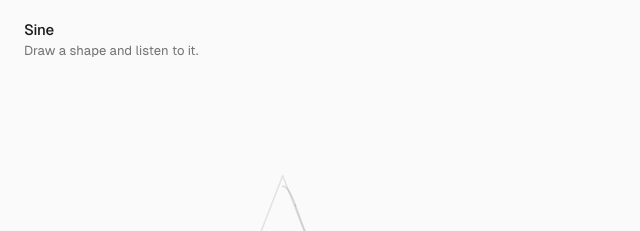
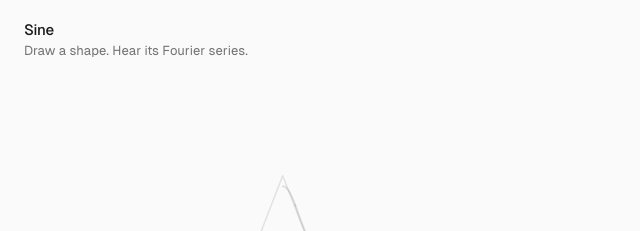
Before and after one commit to mikeygonz/sine, a website: page index.html in a window 1280 px wide. Shown: the top 231 px of the page, 0-640 px from the left. Drawn offline with Linux system fonts and the light colour scheme; no server answers.

Commit message:
use one line everywhere: draw a shape, hear its fourier series

```diff
--- a/api/draw.js
+++ b/api/draw.js
@@ -1,4 +1,4 @@
-// Optional. Powers the "Draw anything" box; the rest of Sine needs no server.
+// Optional. Powers the "Type something for AI to draw" box; the rest of Sine needs no server.
 // POST /api/draw {prompt} -> text/plain stream of "x,y\n" points (0-1000 box).
 // GET /api/draw -> {ok}: whether a gateway token is set, so the page knows to show the box.
 // The model writes sparse key points; each one is joined to the last with a spline (_spline.js)
--- a/index.html
+++ b/index.html
@@ -5,14 +5,14 @@
     <meta name="viewport" content="width=device-width, initial-scale=1, viewport-fit=cover" />
     <meta name="theme-color" content="#fafafa" />
     <title>Sine</title>
-    <meta name="description" content="Draw a shape and listen to it." />
+    <meta name="description" content="Draw a shape. Hear its Fourier series." />
     <link rel="icon" href="apple-touch-icon.png" />
     <link rel="apple-touch-icon" href="apple-touch-icon.png" />
     <!-- Share previews -->
     <meta property="og:type" content="website" />
     <meta property="og:site_name" content="Sine" />
     <meta property="og:title" content="Sine" />
-    <meta property="og:description" content="Draw a shape and listen to it." />
+    <meta property="og:description" content="Draw a shape. Hear its Fourier series." />
     <meta property="og:url" content="https://sine.gonz.co/" />
     <meta property="og:image" content="https://sine.gonz.co/og.png?v=2" />
     <meta property="og:image:width" content="1200" />
@@ -28,7 +28,7 @@
     <meta property="og:video:height" content="630" />
     <meta name="twitter:card" content="summary_large_image" />
     <meta name="twitter:title" content="Sine" />
-    <meta name="twitter:description" content="Draw a shape and listen to it." />
+    <meta name="twitter:description" content="Draw a shape. Hear its Fourier series." />
     <meta name="twitter:image" content="https://sine.gonz.co/og.png?v=2" />
     <link rel="stylesheet" href="style.css" />
   </head>
@@ -36,7 +36,7 @@
     <canvas id="c" aria-label="Drawing area. Draw a shape and it is rebuilt from sine waves."></canvas>
     <header>
       <h1>Sine</h1>
-      <p>Draw a shape and listen to it.</p>
+      <p>Draw a shape. Hear its Fourier series.</p>
     </header>
     <a
       class="gh"
```
Also changed, not shown: README.md.
